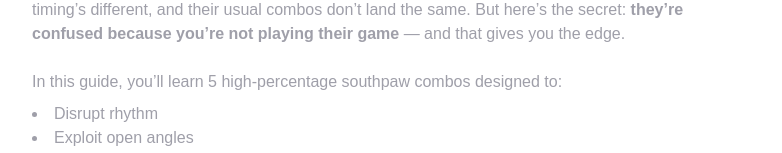
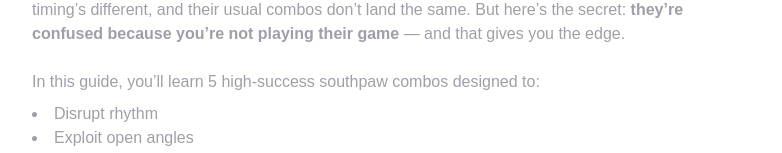
Before and after one commit to GNO-SPS/SouthpawSpace, a Next.js app: page /guides/southpaw-combos in a window 1280 px wide. Shown: the part 250-403 px from the top of the page, without its empty margins (248-1030 px from the left). Built offline with nearby package versions, Linux system fonts and the light colour scheme.

Commit message:
Fix: remove unused ArrowRight import

```diff
--- a/src/app/guides/southpaw-combos/page.tsx
+++ b/src/app/guides/southpaw-combos/page.tsx
@@ -1,4 +1,3 @@
-import { ArrowRight } from "lucide-react";
 import Link from "next/link";
 
 export default function SouthpawCombosPage() {
@@ -26,7 +25,7 @@ export default function SouthpawCombosPage() {
       </p>
 
       <p className="text-zinc-400 mb-2">
-        In this guide, you’ll learn 5 high-percentage southpaw combos designed to:
+        In this guide, you’ll learn 5 high-success southpaw combos designed to:
       </p>
       <ul className="text-zinc-400 list-disc list-inside mb-10">
         <li>Disrupt rhythm</li>
```
